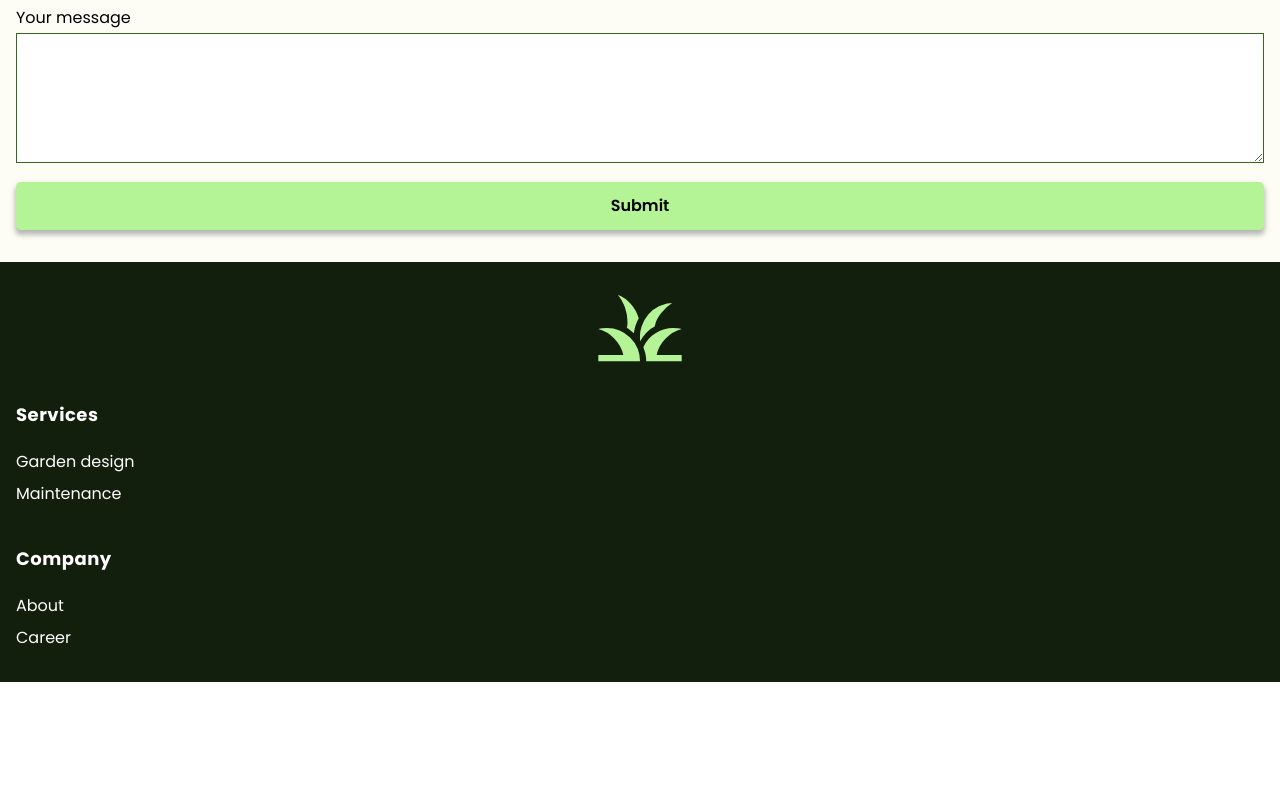
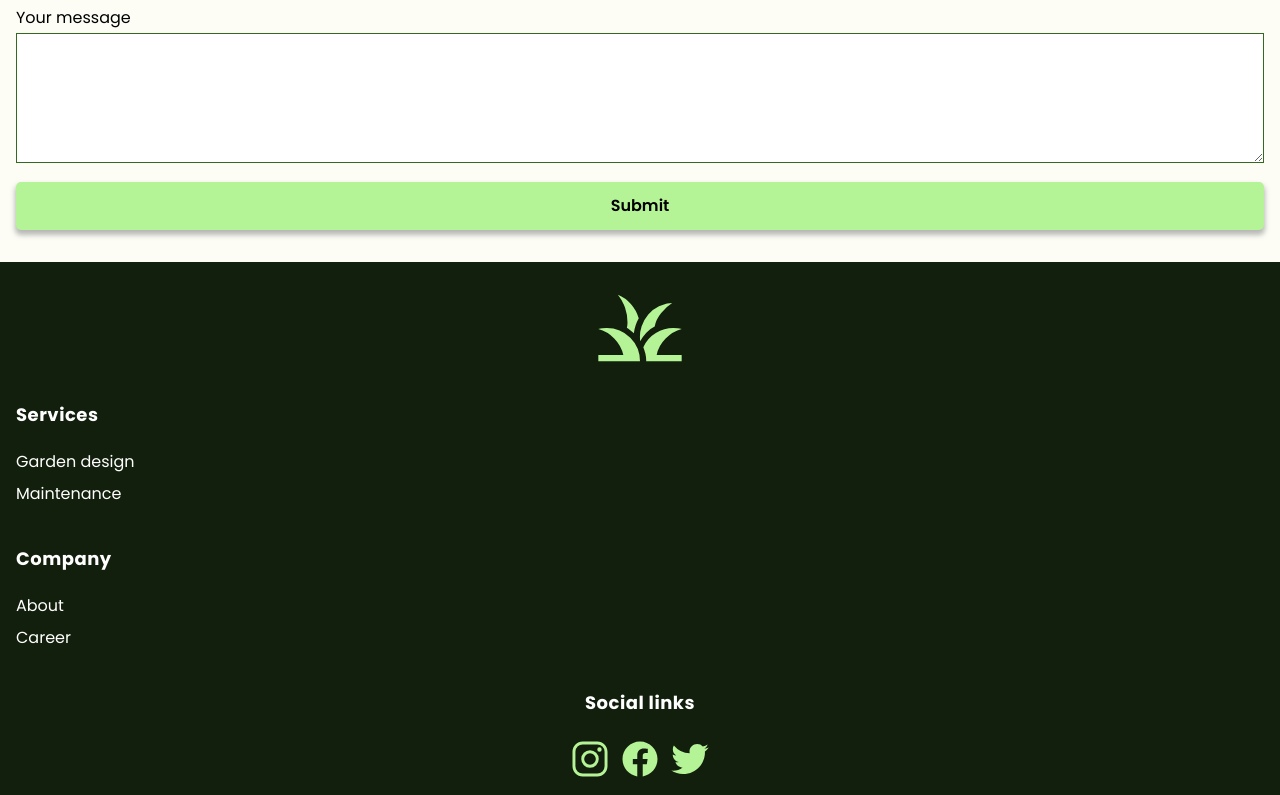
Before and after one commit to MauritzLM/lansdcape-webpage-practice, a React (Vite) app: page / in a window 1280 px wide. Shown: the part 4777-5572 px from the top of the page. Before the commit the page ends 5459 px from the top, so only its background shows below. Built offline with nearby package versions, Linux system fonts and the light colour scheme.

Commit message:
added svg and updated html structure

```diff
--- a/src/components/footer.jsx
+++ b/src/components/footer.jsx
@@ -1,16 +1,17 @@
+import { Link } from "react-router-dom";
 
 
 function Footer() {
     return (
         <>
             <footer>
-                <svg xmlns="http://www.w3.org/2000/svg" height="48" viewBox="0 -960 960 960" width="48"><path d="M80-160v-60h240q-20-91-87.5-159.5T80-470q20-5 39.5-7.5T160-480q134 0 227 93t93 227H80Zm460 0q0-42-8-73.5T512-296q40-88 120-136t168-48q21 0 40.5 2.5T880-470q-85 22-154 91.5T640-220h240v60H540Zm-58-193q-9-76 13-142t64.5-115Q602-659 662-688t127-31q-56 35-105.5 95.5T621-494q-44 21-80 58.5T482-353Zm-61-76q-16-15-35-30t-32-23q3-12 4.5-26.5T360-532q0-76-24-144t-68-124q70 28 124 88.5T468-573q-18 32-30.5 69.5T421-429Z" /></svg>
+                <svg xmlns="http://www.w3.org/2000/svg" height="115" viewBox="0 -960 960 960" width="100"><path d="M80-160v-60h240q-20-91-87.5-159.5T80-470q20-5 39.5-7.5T160-480q134 0 227 93t93 227H80Zm460 0q0-42-8-73.5T512-296q40-88 120-136t168-48q21 0 40.5 2.5T880-470q-85 22-154 91.5T640-220h240v60H540Zm-58-193q-9-76 13-142t64.5-115Q602-659 662-688t127-31q-56 35-105.5 95.5T621-494q-44 21-80 58.5T482-353Zm-61-76q-16-15-35-30t-32-23q3-12 4.5-26.5T360-532q0-76-24-144t-68-124q70 28 124 88.5T468-573q-18 32-30.5 69.5T421-429Z" /></svg>
 
                 <div>
                     <h4>Services</h4>
                     <ul>
-                        <li>Garden design</li>
-                        <li>Maintenance</li>
+                        <li><Link to="/services">Garden design</Link></li>
+                        <li><Link to="/services">Maintenance</Link> </li>
                     </ul>
                 </div>
 
@@ -21,6 +22,16 @@ function Footer() {
                         <li>Career</li>
                     </ul>
                 </div>
+
+                <div className="social-links">
+                    <h4>Social links</h4>
+
+                    <div>
+                        <svg xmlns="http://www.w3.org/2000/svg" className="ionicon" viewBox="0 0 512 512"><path d="M349.33 69.33a93.62 93.62 0 0193.34 93.34v186.66a93.62 93.62 0 01-93.34 93.34H162.67a93.62 93.62 0 01-93.34-93.34V162.67a93.62 93.62 0 0193.34-93.34h186.66m0-37.33H162.67C90.8 32 32 90.8 32 162.67v186.66C32 421.2 90.8 480 162.67 480h186.66C421.2 480 480 421.2 480 349.33V162.67C480 90.8 421.2 32 349.33 32z" /><path d="M377.33 162.67a28 28 0 1128-28 27.94 27.94 0 01-28 28zM256 181.33A74.67 74.67 0 11181.33 256 74.75 74.75 0 01256 181.33m0-37.33a112 112 0 10112 112 112 112 0 00-112-112z" /></svg>
+                        <svg xmlns="http://www.w3.org/2000/svg" className="ionicon" viewBox="0 0 512 512"><path d="M480 257.35c0-123.7-100.3-224-224-224s-224 100.3-224 224c0 111.8 81.9 204.47 189 221.29V322.12h-56.89v-64.77H221V208c0-56.13 33.45-87.16 84.61-87.16 24.51 0 50.15 4.38 50.15 4.38v55.13H327.5c-27.81 0-36.51 17.26-36.51 35v42h62.12l-9.92 64.77H291v156.54c107.1-16.81 189-109.48 189-221.31z" fillRule="evenodd" /></svg>
+                        <svg xmlns="http://www.w3.org/2000/svg" className="ionicon" viewBox="0 0 512 512"><path d="M496 109.5a201.8 201.8 0 01-56.55 15.3 97.51 97.51 0 0043.33-53.6 197.74 197.74 0 01-62.56 23.5A99.14 99.14 0 00348.31 64c-54.42 0-98.46 43.4-98.46 96.9a93.21 93.21 0 002.54 22.1 280.7 280.7 0 01-203-101.3A95.69 95.69 0 0036 130.4c0 33.6 17.53 63.3 44 80.7A97.5 97.5 0 0135.22 199v1.2c0 47 34 86.1 79 95a100.76 100.76 0 01-25.94 3.4 94.38 94.38 0 01-18.51-1.8c12.51 38.5 48.92 66.5 92.05 67.3A199.59 199.59 0 0139.5 405.6a203 203 0 01-23.5-1.4A278.68 278.68 0 00166.74 448c181.36 0 280.44-147.7 280.44-275.8 0-4.2-.11-8.4-.31-12.5A198.48 198.48 0 00496 109.5z" /></svg>
+                    </div>
+                </div>
             </footer>
         </>
     )
```
